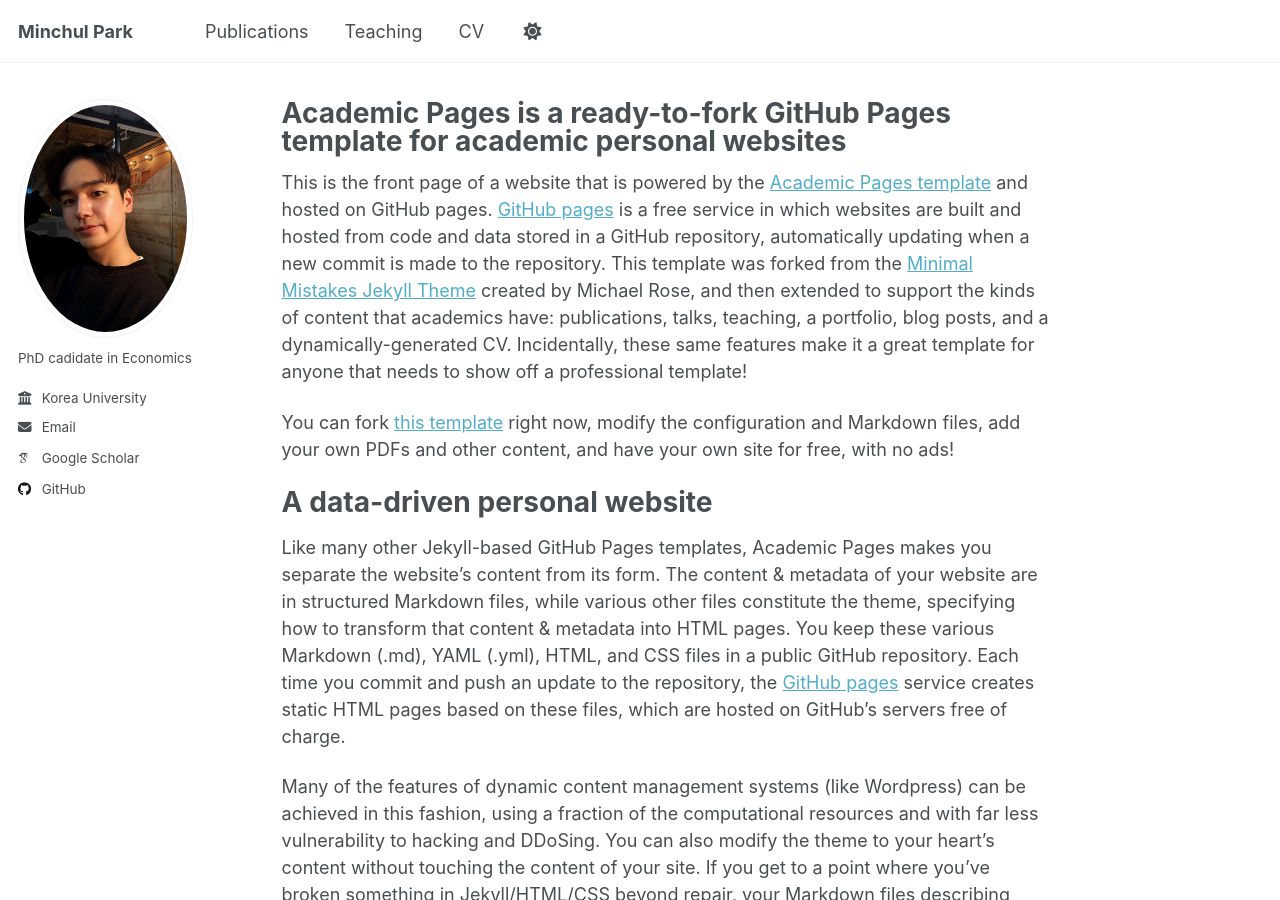
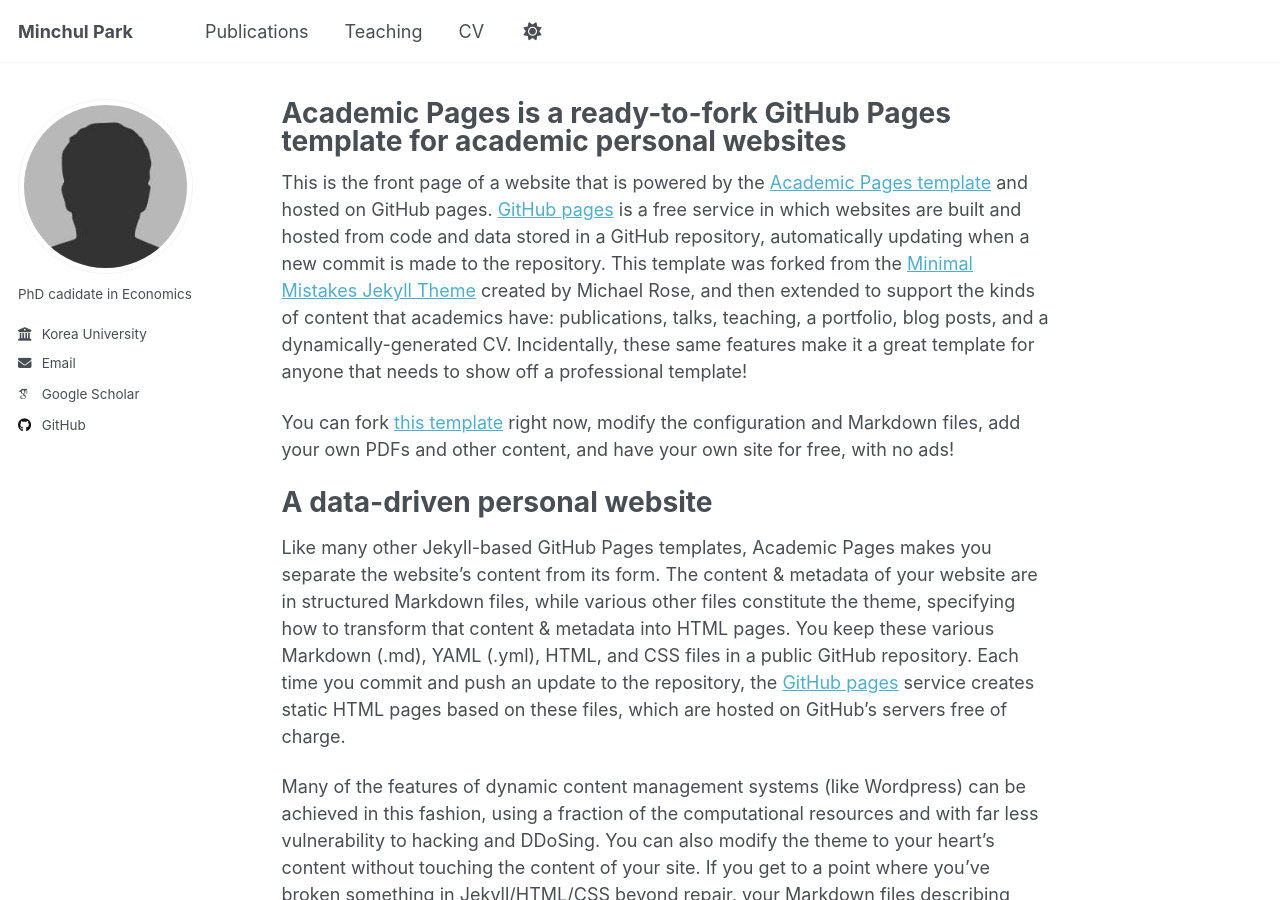
Before and after one commit to econompark/econompark.github.io, a Jekyll site: the page built from _pages/about.md, in a window 1280 px wide and 900 px high. Built offline with Jekyll 4.4.1, drawn with Linux system fonts in a browser that asks for light colours; some web fonts are replaced; a script that is not in the unit is left out.

Commit message:
Update _config.yml

```diff
--- a/_config.yml
+++ b/_config.yml
@@ -22,7 +22,7 @@ repository               : "" # academicpages/academicpages.github.io
 #               Additional customization can be done by editing /_includes/author-profile.html
 author:
   # Biographic information
-  avatar           : "website.jpg"
+  avatar           : "bio-photo.jpg"
   name             : # "Minchul Park"
   pronouns         : # example: "she/her"
   bio              : "PhD cadidate in Economics"
@@ -47,7 +47,7 @@ author:
   bitbucket        : # Username - Update with your username on the site
   codepen          : # Username
   dribbble         : # Username
-  github           : "https://github.com/econompark"
+  github           : "github.com/econompark"
   kaggle           : # Username
   stackoverflow    : # User number or user number and name (i.e., use "1" or "1/jeff-atwood")
 
```
